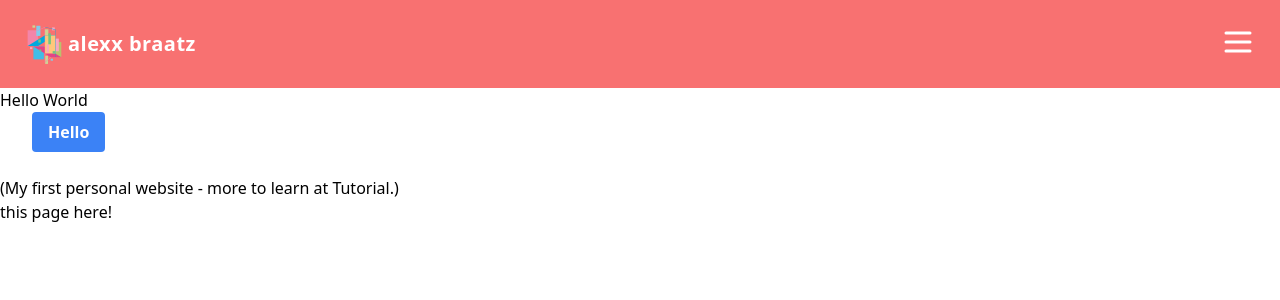
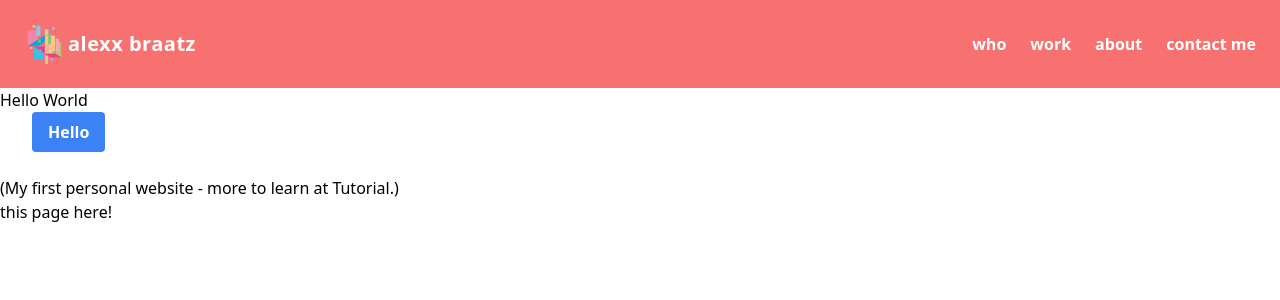
Before and after one commit to alexbraatz/home_base, a Next.js app: page / in a window 1280 px wide. Shown: the top 300 px of the page. Built offline with nearby package versions, Linux system fonts and the light colour scheme.

Commit message:
hamburger menu invisible in desktop view

```diff
--- a/components/Navbar.jsx
+++ b/components/Navbar.jsx
@@ -4,7 +4,7 @@ import Logo from '../public/images/myLogo.svg'
 export const Navbar = () => {
 	return (
 		<>
-			<nav className='flex items center flex-wrap bg-red-400 p-3 '>
+			<nav className='flex items-center flex-wrap bg-red-400 p-3 '>
 				<Link href='/'>
 					<a className='inline-flex items-center p-2 mr-4 '>
 
@@ -22,42 +22,43 @@ export const Navbar = () => {
 					</a>
 				</Link>
 
-				<button className='inline-flex p-3 hover:bg-green-600 rounded text-white ml-auto hover:text-white outline-none'>
+				<button className='inline-flex p-3 hover:bg-green-600 rounded lg:hidden text-white ml-auto hover:text-white outline-none'>
 				<svg
-						className='w-9 h-9'
+            className='w-6 h-6'
             fill='none'
             stroke='currentColor'
             viewBox='0 0 24 24'
+            xmlns='http://www.w3.org/2000/svg'
           >
 						<path
 							strokeLinecap='round'
 							strokeLinejoin='round'
-							strokeWidth={2}
+							strokeWidth={3}
 							d='M4 6h16M4 12h16M4 18h16'
 						/>
 					</svg>
 				</button>
 
-				<div className='hidden w-full lg:inline-flix lg:flex-grow lg:w-auto'>
+        <div className='hidden w-full lg:inline-flex lg:flex-grow lg:w-auto'>
           <div className='lg:inline-flex lg:flex-row lg:ml-auto lg:w-auto w-full lg:items-center items-start  flex flex-col lg:h-auto'>
             <Link href='/'>
-							<a className='lg:inline-flex lg:w-auto w-full px-3 py-2 rounded text-white font-bold items-center justify-center hover:bg-green-600 hover:text-white'>
-								Home
+              <a className='lg:inline-flex lg:w-auto w-full px-3 py-2 rounded text-white font-bold items-center justify-center hover:bg-green-600 hover:text-white '>
+                who
               </a>
             </Link>
             <Link href='/'>
               <a className='lg:inline-flex lg:w-auto w-full px-3 py-2 rounded text-white font-bold items-center justify-center hover:bg-green-600 hover:text-white'>
-                Services
+                work
               </a>
             </Link>
             <Link href='/'>
               <a className='lg:inline-flex lg:w-auto w-full px-3 py-2 rounded text-white font-bold items-center justify-center hover:bg-green-600 hover:text-white'>
-                About us
+                about
               </a>
             </Link>
             <Link href='/'>
               <a className='lg:inline-flex lg:w-auto w-full px-3 py-2 rounded text-white font-bold items-center justify-center hover:bg-green-600 hover:text-white'>
-                Contact us
+                contact me
               </a>
             </Link>
           </div>
```
Lines whose indentation alone changed are shown as unchanged.
